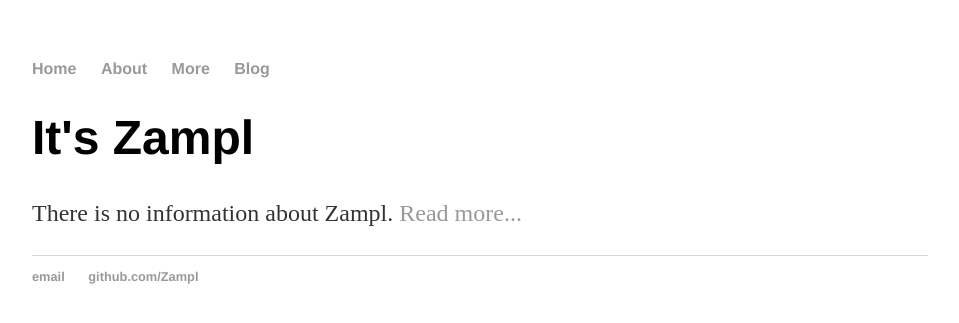
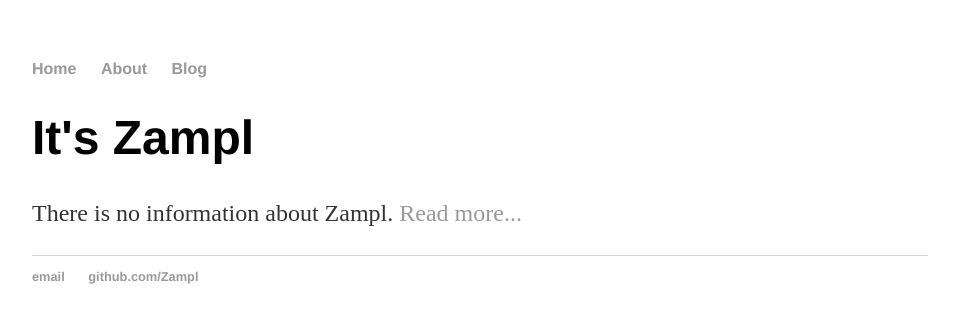
Before and after one commit to Zampl/zampl.github.io, a Jekyll site: the page built from index.html, in a window 1280 px wide. Shown: the top 323 px of the page, without its empty margins (160-1119 px from the left). Built offline with Jekyll 4.4.1, drawn with Linux system fonts in a browser that asks for light colours.

Commit message:
Update default.html

```diff
--- a/_layouts/default.html
+++ b/_layouts/default.html
@@ -9,8 +9,7 @@
 			<nav>
 	    		<ul>
 	        		<li><a href="/">Home</a></li>
-		        	<li><a href="/about">About</a></li>
-	        		<li><a href="/more">More</a></li>
+		        	<li><a href="about.html">About</a></li>
 	        		<li><a href="/blog">Blog</a></li>
 	    		</ul>
 			</nav>
```
